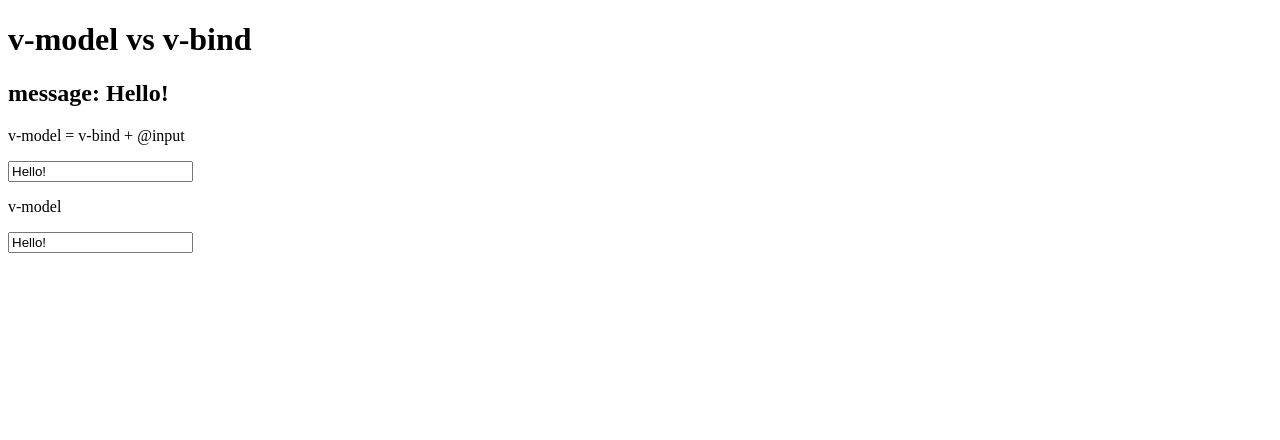
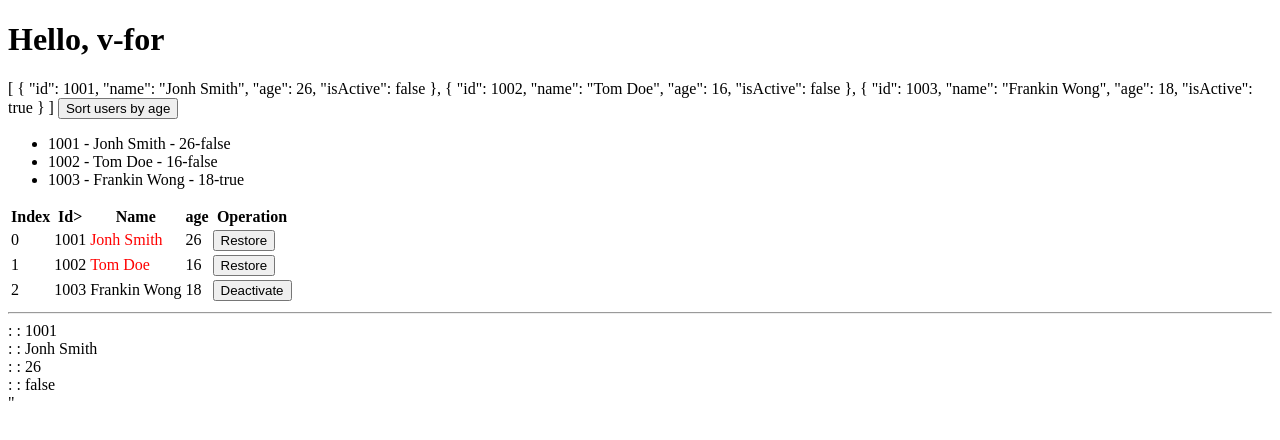
Before and after one commit to adessfaith/learn-vue-3-Segura, a Vue app: page / in a window 1280 px wide. Shown: the top 440 px of the page. Built offline with nearby package versions, Linux system fonts and the light colour scheme.

Commit message:
Save Lines

```diff
--- a/src/App.vue
+++ b/src/App.vue
@@ -1,26 +1,57 @@
 <template>
-  <h1>v-model vs v-bind</h1>
-  <h2>message: {{ message }}</h2>
-  <div>
-    <p>v-model = v-bind + @input</p>
-    <input
-      type="text"
-      v-bind:value="message"
-      @input="message = $event.target.value"
-    />
-  </div>
-  <div>
-    <p>v-model</p>
-    <input type="text" v-model="message" />
-  </div>
+  <h1>{{ message }}</h1>
+  {{ users }}
+  <button @click ="sortUsersByAge"> Sort users by age</button>
+  <ul>
+    <li v-for="(user,index) in users" :key="user.id"> <!--V-for goes on elements you want to repreat-->
+      {{ user.id }} - {{ user.name }} - {{ user.age }}-{{ user.isActive }}
+    </li>
+
+  </ul>
+  <table>
+    <tr>
+      <th>Index</th>
+      <th>Id></th>
+      <th>Name</th>
+      <th>age</th>
+      <th>Operation</th>
+    </tr>
+    <tr v-for="(user,index) in users" :key="user.id">
+      <td>{{ index }}</td>
+      <td>{{ user.id }}</td>
+      <td :class="{inactive:!user.isActive}"> {{ user.name }}</td>
+      <td> {{ user.age }}</td>
+      <td>
+        <button @click="user.isActive =!user.isActive">{{ user.isActive?'Deactivate':'Restore' }}</button>
+      </td>
+    </tr>
+  </table>
+  <hr>
+  <div v-for="value in users[0]">{{key}}:  {{index}}: {{ value }}</div>"
+
 </template>
 
 <script setup>
 import { ref } from 'vue'
 
-let message = ref('Hello!')
+
+let message = ref('Hello, v-for')
+const users = ref([
+  {id:1001,name:'Jonh Smith', age: 26, isActive: false},
+  {id:1002,name:'Tom Doe', age: 16, isActive: false},
+  {id: 1003, name: 'Frankin Wong', age:18, isActive: true} ]);
+
+  function sortUsersByAge(){
+    user.value.sort((a,b)=>a.age-b.age)
+  }
 </script>
 
 
+
 <style scoped>
+.inactive{
+  color:red;
+  text-decoration: line-trhough;
+
+}
 </style>
```
